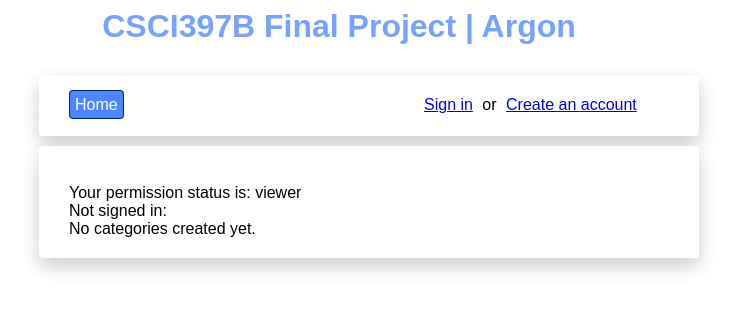
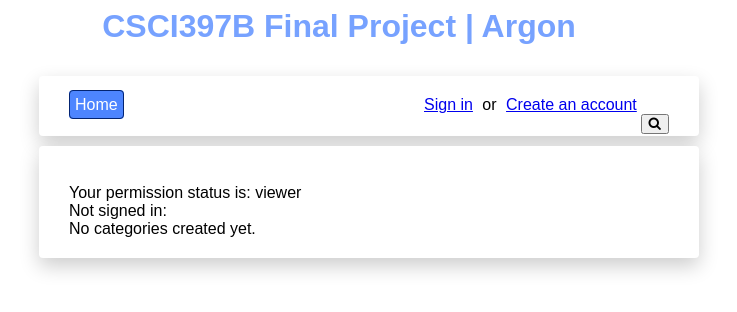
Before and after one commit to Ann-c-Tseng/CSCI397BFinalProject, a PHP site: page /index.php in a window 1280 px wide. Shown: the top 312 px of the page, without its empty margins (301-1038 px from the left). Run offline with PHP 8.4, Linux system fonts and the light colour scheme; data that the repository does not hold is empty.

Commit message:
working search bar

```diff
--- a/header.php
+++ b/header.php
@@ -8,6 +8,7 @@
     <meta charset="UTF-8" />
     <title>CSCI397B Final Project</title>
     <link rel="stylesheet" href="./styles.css" type="text/css">
+    <link rel="stylesheet" href="https://cdnjs.cloudflare.com/ajax/libs/font-awesome/4.7.0/css/font-awesome.min.css">
 </head>
 <body>
 <h1> CSCI397B Final Project | Argon </h1>
@@ -26,7 +27,13 @@
                         else{
                             echo '<a href="signin.php">Sign in</a> or <a href="signup.php">Create an account</a>';
                         }
+                    echo '
+                        <button type="button" style="float:right" id="search" onclick="showfilter()";><i class="fa fa-search"></i></button>
+                        <button type="button" style="float:right; display:none" id="cancel" onclick="hidefilter()";><i class="fa fa-close"></i></button>
+                    ';
+
                 ?>
+
             </div>
         </div>
         <br><br>
```
